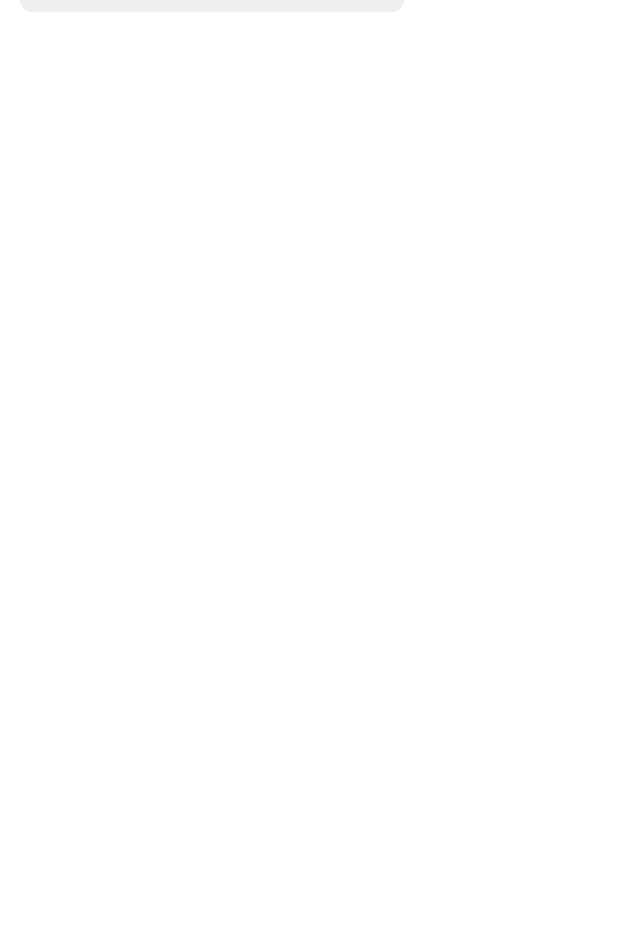
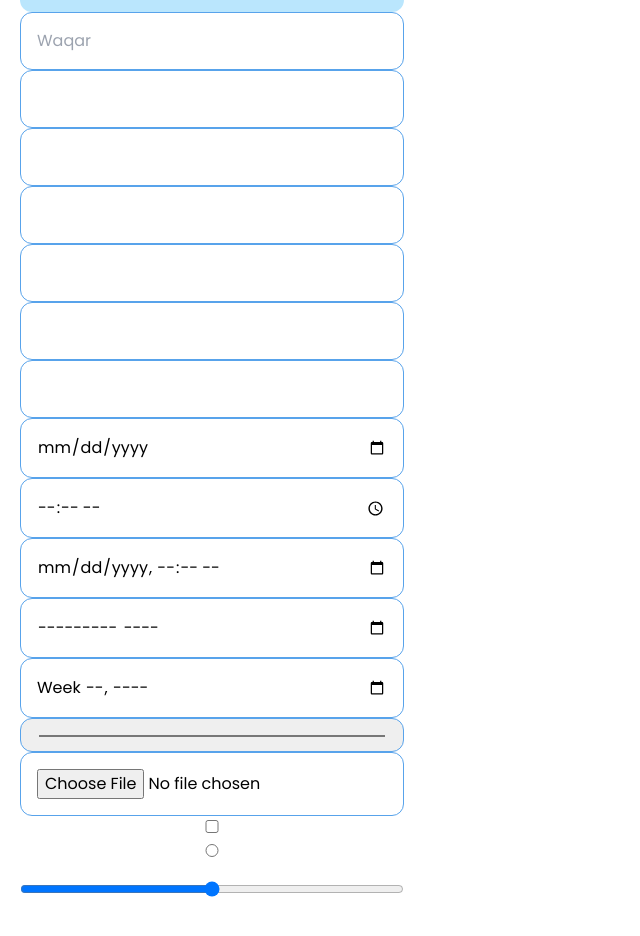
Before and after one commit to Waqar-q/levelup, a React app in the folder frontend/: page / in a window 1280 px wide. Shown: the part 680-1616 px from the top of the page, without its empty margins (0-640 px from the left). Before the commit the page ends 800 px from the top, so only its background shows below. Built offline with nearby package versions, Linux system fonts and the light colour scheme.

Commit message:
Input field Design

```diff
--- a/frontend/src/components/Checkbox.tsx
+++ b/frontend/src/components/Checkbox.tsx
@@ -1,7 +1,7 @@
 import React from "react";
 
 interface CheckProps {
-    value: string;
+    value?: string;
     className?: string;
   }
 
--- a/frontend/src/components/Dropdown.tsx
+++ b/frontend/src/components/Dropdown.tsx
@@ -14,7 +14,7 @@ const Dropdown: React.FC<DropdownProps> = ({className,options}) => {
     }
 
     return (
-        <select className={`${className} dropdown p-4 rounded-xl w-full max-w-96`} onChange={(e) => handleDropdownChange(e.target.value)}>
+        <select className={`${className} dropdown p-4 bg-sky-200 rounded-xl w-full max-w-96`} onChange={(e) => handleDropdownChange(e.target.value)}>
             {options.map((element) => (
                 <option key={element}>{element}</option>
             ))}
--- a/frontend/src/components/Footer.tsx
+++ /dev/null
@@ -1,11 +0,0 @@
-import React from "react";
-
-const Header: React.FC = () => {
-    return (
-        <section className="header">
-
-        </section>
-    )
-}
-
-export default Header;
--- a/frontend/src/components/Input_Field.tsx
+++ b/frontend/src/components/Input_Field.tsx
@@ -1,11 +1,24 @@
 import React from "react";
 
-const Header: React.FC = () => {
+interface InputProps{
+    className?: string;
+    fieldType: string;
+    placeholder?:string;
+}
+
+const Input: React.FC<InputProps> = ({className, fieldType, placeholder}) => {
     return (
-        <section className="header">
+        <div>
+            <input
+            type={fieldType}
+            className=
+            {`${className}
+                ${(fieldType == "button" || fieldType == "submit")?"btn":""}
 
-        </section>
+            `}
+            placeholder={placeholder}/>
+        </div>
     )
 }
 
-export default Header;
+export default Input;
--- a/frontend/src/components/Logo.tsx
+++ b/frontend/src/components/Logo.tsx
@@ -5,10 +5,10 @@ interface LogoProps {
     className?: string;
 }
 
-const Logo: React.FC = () => {
+const Logo: React.FC<LogoProps> = (className) => {
     return (
     <div>
-    <img className="w-14 mx-4" src={logo} alt="" sizes="" />
+    <img className={`${className} w-14 mx-4`} src={logo} alt="" sizes="" />
     </div>
 )}
 
--- a/frontend/src/pages/Explore.tsx
+++ b/frontend/src/pages/Explore.tsx
@@ -6,18 +6,18 @@ import testImage from "../assets/Web-Development-Course-Thumbnail.jpg";
 import Checkbox from "../components/Checkbox";
 import Dropdown from "../components/Dropdown";
 import Header from "../components/Header";
-import Sidebar from "../components/Sidebar";
+import Input from "../components/Input_Field";
 
 const Explore: React.FC = () => {
   return (
     <div className="explore">
-            <Header/>
+      <Header />
       <section className="explore-body p-5">
         <p>Explore</p>
         <Link to="/login">
           <button>Go to login</button>
         </Link>
-            <Button value="Button"/>
+        <Button value="Button" />
         <Card
           imgsrc={testImage}
           title="Web Development Course"
@@ -31,16 +31,32 @@ const Explore: React.FC = () => {
             Data collection: Students learn how to collect data from webpages and incorporate it into their own websites.
             Security: Students learn how to secure themselves from unwanted data collection and how to secure a domain name.
             Accessibility: Students learn how to make their websites accessible to a wide range of users. "
-            buttonName="Apply"/>
-            <Checkbox value="Tick this checkbox"/>
-            <Dropdown options={[
-                'India',
-                'Africa'
-            ]}/>
+          buttonName="Apply"
+        />
+        <Checkbox value="Tick this checkbox" />
+        <Dropdown options={["India", "Africa"]} />
 
+        <Input fieldType="text" placeholder="Waqar"/>
+        <Input fieldType="password" />
+        <Input fieldType="email" />
+        <Input fieldType="number" />
+        <Input fieldType="tel" />
+        <Input fieldType="url" />
+        <Input fieldType="search" />
+        <Input fieldType="date" />
+        <Input fieldType="time" />
+        <Input fieldType="datetime-local" />
+        <Input fieldType="month" />
+        <Input fieldType="week" />
+        <Input fieldType="color" />
+        <Input fieldType="file" />
+        <Input fieldType="checkbox" />
+        <Input fieldType="radio" />
+        <Input fieldType="range" />
+        <Input fieldType="hidden" />
       </section>
     </div>
-    )
-}
+  );
+};
 
 export default Explore;
--- a/frontend/src/styles.css
+++ b/frontend/src/styles.css
@@ -35,6 +35,10 @@ h1{
     background: var(--orange-gradient-background);
 }
 
+input{
+    @apply border border-accent_light p-4 rounded-xl w-full max-w-96;
+}
+
 .sidebar .open{
     transform: translateX(0%);
     transition: ease-in-out 0.2s;
```
Lines whose indentation alone changed are shown as unchanged.
